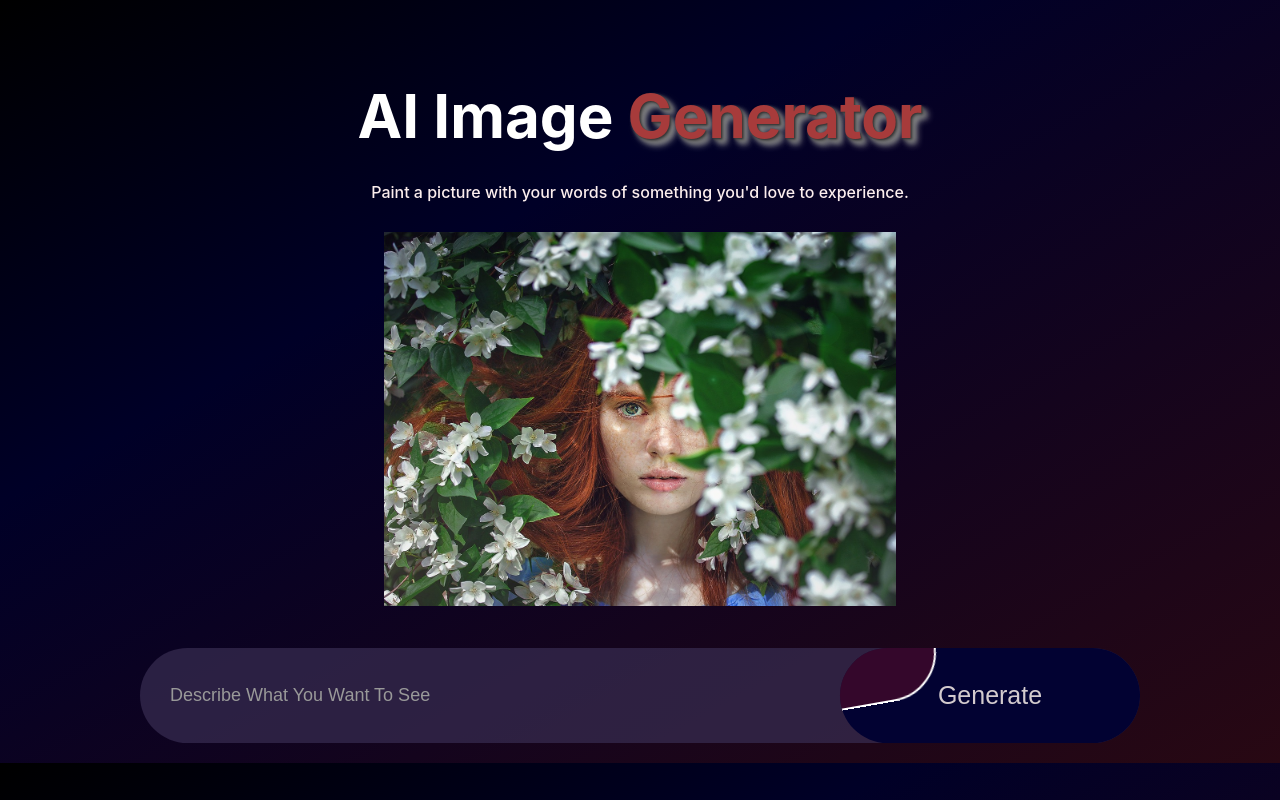
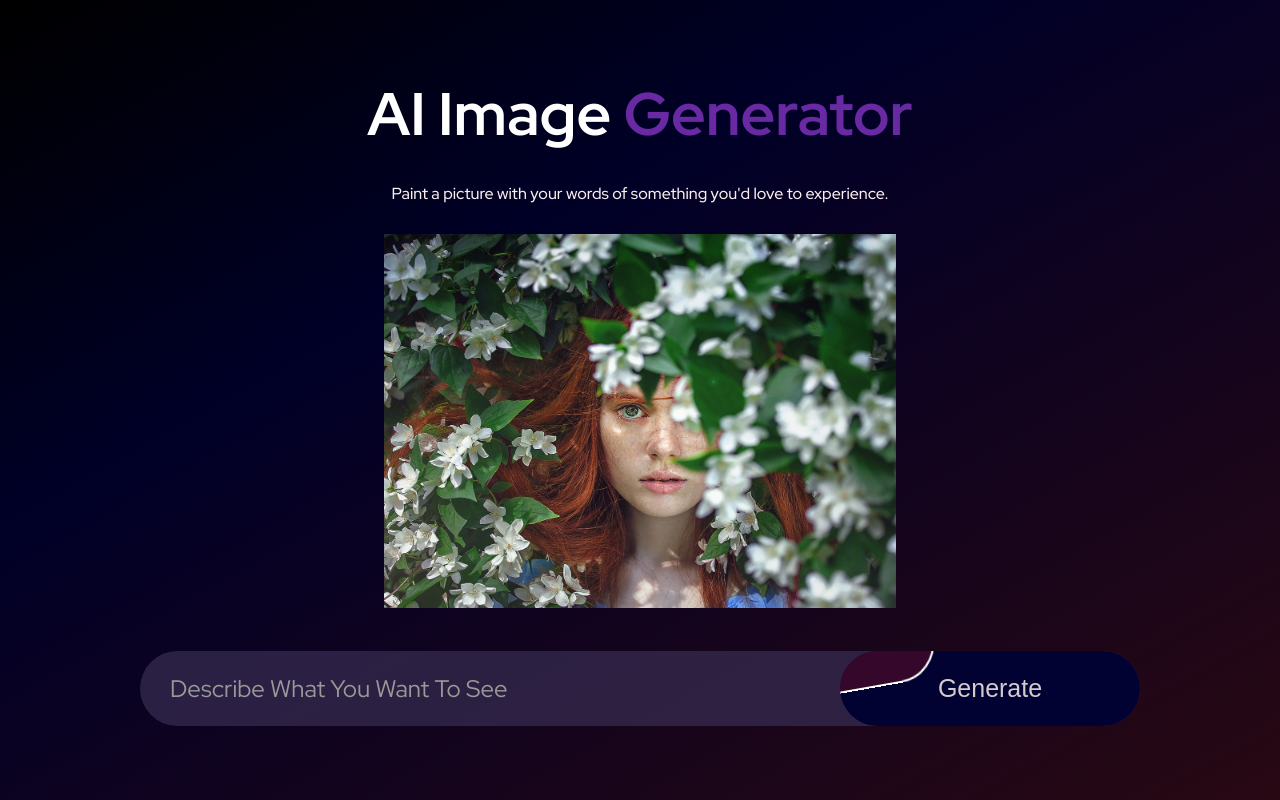
Before and after one commit to mansi-radadiya/ai-image-generator, a React (Create React App) app: page / in a window 1280 px wide. Built offline with nearby package versions, Linux system fonts and the light colour scheme.

Commit message:
fixed height issue and addes some style change and animations

```diff
--- a/src/Components/ImageGenerator/ImageGenerator.css
+++ b/src/Components/ImageGenerator/ImageGenerator.css
@@ -1,76 +1,111 @@
-.container{
+@import url('https://fonts.googleapis.com/css2?family=Red+Hat+Display:ital,wght@0,300..900;1,300..900&display=swap');
+
+.container {
+  font-family: "Red Hat Display", sans-serif;
+  box-sizing: border-box;
+  padding: 50px 10px;
+  height: 100vh;
   display: flex;
   flex-direction: column;
   margin: auto;
   align-items: center;
-    margin-top: 80px;
-    margin-bottom: 20px;
+  justify-content: center;
   gap: 30px;
 }
 
-.header{
+.header {
   font-size: 60px;
   font-weight: 700;
   /* padding-bottom: 10px; */
 }
 
-.header-1{
+.header-1 {
   font-size: 16px;
   font-weight: 500;
   color: rgb(252, 238, 238);
 }
 
-.header span{
-    color: rgb(167, 59, 59);
-    /* text-shadow: 0 2px 3px #f76b6b,
-            1px 3px 4px #b45c5c,
-            1px 5px 3px #bd6262,
-            2px 8px 4px #be6f6f,
-            2px 11px 4px #f5b7b7; */
-
-    text-shadow: 1px 1px 2px #333,
-            2px 2px 3px #555,
-            4px 4px 5px #777,
-            6px 6px 7px #999;
+.header span {
+  position: relative;
+  color: rgb(104, 41, 163);
 }
 
-.imageLoading{
+.header span::after {
+  display: none;
+  content: '';
+  position: absolute;
+  height: 100%;
+  width: 0%;
+  background: rgb(201, 156, 243);
+  bottom: 0;
+  left: 0;
+  z-index: -1;
+  border-radius: 15px;
+}
+
+.header span:hover::after {
+  display: block;
+  transition: all ease 0.3s;
+  animation-name: hoverUL;
+  animation-duration: 1s;
+  animation-timing-function: ease;
+}
+
+@keyframes hoverUL {
+  0% {
+    width: 0%;
+    left: 0%;
+  }
+
+  50% {
+    width: 100%;
+    left: 0%;
+  }
+
+  100% {
+    width: 0%;
+    left: 100%;
+  }
+}
+
+.imageLoading {
   display: flex;
   flex-direction: column;
 }
 
-.imageLoading img{
+.imageLoading img {
   width: 512px;
   /* width: 500px; */
 }
 
-.searchBox{
+.searchBox {
   display: flex;
   width: 1000px;
-    height: 95px;
+  height: 75px;
   justify-content: space-between;
   align-items: center;
   border-radius: 50px;
   background: #392d52b2;
 }
 
-.searchInput{
+.searchInput {
+  font-family: "Red Hat Display", sans-serif;
   width: 600px;
   height: 50px;
   background: transparent;
   border: none;
   outline: none;
-    font-size: 18px;
+  font-size: 24px;
   color: white;
   padding-left: 30px;
   padding-right: 30px;
 }
 
-.searchInput::placeholder{
+.searchInput::placeholder {
   color: #999;
 }
 
-.generateButton{
+.generateButton {
   border: none;
   outline: none;
   cursor: pointer;
@@ -113,23 +148,23 @@
   }
 }
 
-.loadingBar{
+.loadingBar {
   width: 0px;
   height: 8px;
   background: rgb(129, 48, 48);
 }
 
-.loadingText{
+.loadingText {
   font-size: 18px;
 }
 
-.loadingBarFull{
+.loadingBarFull {
   width: 512px;
   height: 8px;
   background: rgb(129, 48, 48);
   transition: 15s;
 }
 
-.displayNone{
+.displayNone {
   display: none;
 }
--- a/src/Components/ImageGenerator/ImageGenerator.jsx
+++ b/src/Components/ImageGenerator/ImageGenerator.jsx
@@ -1,4 +1,4 @@
-import React ,{useRef, useState} from 'react';
+import React, { useRef, useState } from 'react';
 import './ImageGenerator.css';
 import img1 from '../Assets/default_image.jpg';
 
@@ -6,10 +6,10 @@ function ImageGenerator() {
 
   const [imageUrl, setImageUrl] = useState("/");
   let inputRef = useRef(null);
-  const [loading,setLoading] = useState(false);
+  const [loading, setLoading] = useState(false);
 
   const imageGenerator = async () => {
-    if (inputRef.current.value === "") {
+    if (inputRef?.current?.value === "") {
       return 0;
     }
 
@@ -17,17 +17,17 @@ function ImageGenerator() {
 
     const response = await fetch("https://api.openai.com/v1/images/generations",
       {
-        method:"POST",
-        headers:{
-          "Content-Type":"application/json",
+        method: "POST",
+        headers: {
+          "Content-Type": "application/json",
           Authorization:
             "Bearer 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",
-          "User-Agent":"Chrome",
+          "User-Agent": "Chrome",
         },
-        body:JSON.stringify({
-          prompt:`${inputRef.current.value}`,
-          n:1,
-          size:"512x512",
+        body: JSON.stringify({
+          prompt: `${inputRef?.current?.value}`,
+          n: 1,
+          size: "512x512",
         }),
       }
     );
@@ -43,8 +43,8 @@ function ImageGenerator() {
     console.log(data);
 
     let data_array = data.data;
-    setImageUrl(data_array[0].url);
-    setLoading(flase);
+    setImageUrl(data_array[0]?.url);
+    setLoading(false);
   }
 
 
@@ -54,15 +54,15 @@ function ImageGenerator() {
       <div className='header-1'>Paint a picture with your words of something you'd love to experience.</div>
       <div className="imageLoading">
         <div className="image">
-            <img src={imageUrl === "/" ? img1:imageUrl} alt="img" />
+          <img src={imageUrl === "/" ? img1 : imageUrl} alt="img" />
         </div>
         <div className="loading">
-            <div className={loading?"loadingBarFull" : "loadingBar"}></div>
-            <div className={loading?"loadingText" : "displayNone"}>Loading...</div>
+          <div className={loading ? "loadingBarFull" : "loadingBar"}></div>
+          <div className={loading ? "loadingText" : "displayNone"}>Loading...</div>
         </div>
       </div>
       <div className='searchBox'>
-          <input type="text" ref={inputRef} className='searchInput' placeholder='Describe What You Want To See'/>
+        <input type="text" ref={inputRef} className='searchInput' placeholder='Describe What You Want To See' />
         <button className="generateButton" onClick={imageGenerator}>Generate</button>
       </div>
     </div>
```
Lines whose indentation alone changed are shown as unchanged.
